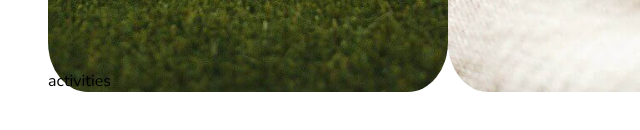
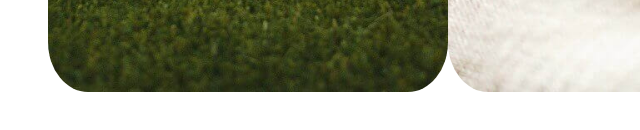
Before and after one commit to ango1994/202205-W01CH03_Alejandro-Montes, a plain HTML site: page index.html in a window 1280 px wide. Shown: the part 708-838 px from the top of the page, 0-640 px from the left. Drawn offline with nearby package versions, Linux system fonts and the light colour scheme.

Commit message:
Update web files to fix buf

```diff
--- a/index.html
+++ b/index.html
@@ -37,15 +37,11 @@
                 <button class="button button--orange">view all</button>
             </section>
             <section class="imgs">
-                <div class="wrap">
-                    <img
-                        src="/images/01.jpg"
-                        alt="Dog playing with a toy"
-                        class="img"
-                    />
-                    <p class="actv">activities</p>
-                </div>
-
+                <img
+                    src="/images/01.jpg"
+                    alt="Dog playing with a toy"
+                    class="img"
+                />
                 <img
                     src="/images/02.jpg"
                     alt="Cat under a blanket"
--- a/style.css
+++ b/style.css
@@ -89,16 +89,3 @@
     object-fit: cover;
     border-radius: 10%;
 }
-.wrap {
-    display: flex;
-    align-items: center;
-    width: 100%;
-    z-index: -1;
-    position: relative;
-}
-
-.actv {
-    position: absolute;
-    bottom: 0;
-    left: 0;
-}
```
